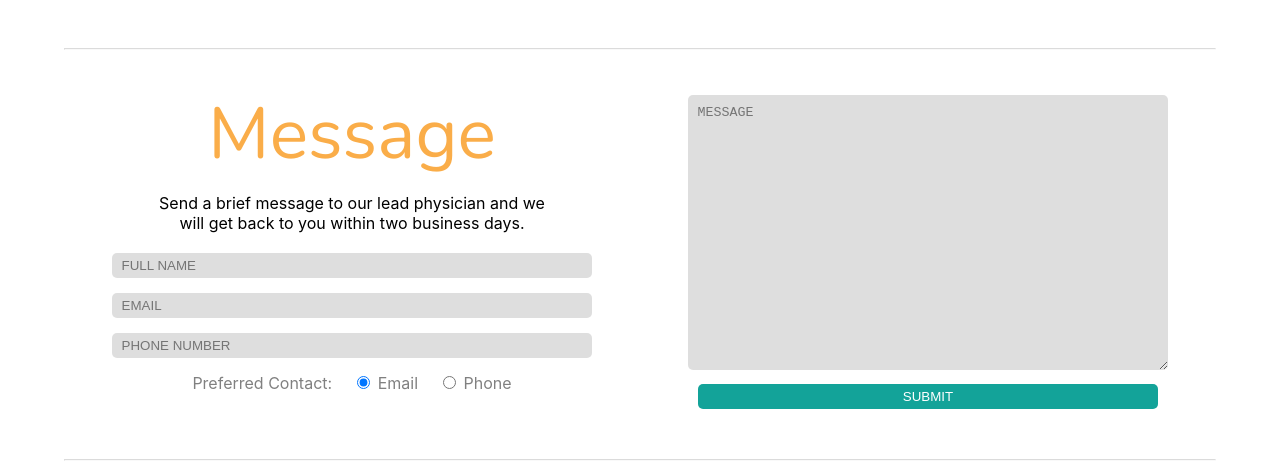
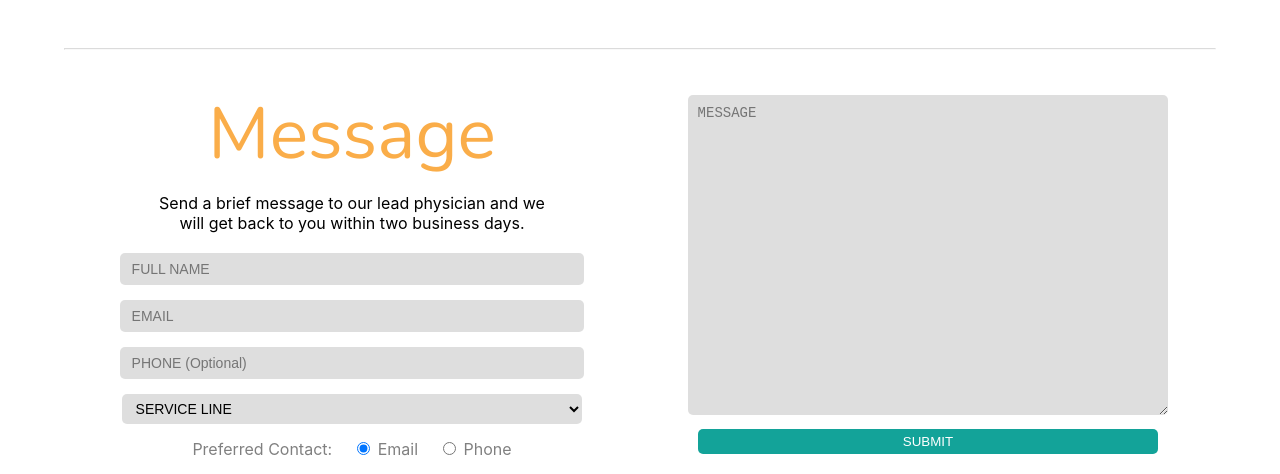
Before and after one commit to GregRoques/Varicure-Vein-Center, a React (Create React App) app: page /contact in a window 1280 px wide. Shown: the part 1078-1552 px from the top of the page. Built offline with nearby package versions, Linux system fonts and the light colour scheme; no server answers.

Commit message:
added service lines to contact form before calling it a day

```diff
--- a/src/Pages/Contact/Components/Message.js
+++ b/src/Pages/Contact/Components/Message.js
@@ -8,7 +8,8 @@ class Message extends Component {
         email: "",
         phone: "",
         contact: "email",
-        message: ""
+        message: "",
+        services: ""
     };
 
     onChangeHandler = e => {
@@ -20,13 +21,14 @@ class Message extends Component {
 
     onSubmitHanlder = e => {
         e.preventDefault();
-        const { name, email, phone, contact, message } = this.state;
+        const { name, email, phone, contact, message, services } = this.state;
         axios.post("http://localhost:2000/personalData", {
             name,
             email,
             phone,
             contact,
-            message
+            message,
+            services
         })
             .then(res => {
                 console.log(res);
@@ -44,7 +46,15 @@ class Message extends Component {
                     <div className={ cssMessage.intro }>Send a brief message to our lead physician and we will get back to you within two business days.</div>
                     <input className={ cssMessage.shortForm } type="text" name="name" placeholder="FULL NAME" defaultValue={ this.state.name } required/> <br/>
                     <input className={ cssMessage.shortForm } type="email" name="email" placeholder="EMAIL" defaultValue={ this.state.email } required/> <br/>
-                    <input className={ cssMessage.shortForm } type="tel" maxLength="14" name="phone" placeholder="PHONE NUMBER" defaultValue={ this.state.phone }/> <br/>
+                    <input className={ cssMessage.shortForm } type="tel" maxLength="14" name="phone" placeholder="PHONE (Optional)" defaultValue={ this.state.phone }/> <br/>
+                    <select className={ cssMessage.shortForm } name="services">
+                        <option value="" disabled selected required>SERVICE LINE</option>
+                        <option value="Kill Spider Man">Kill Spider Man</option>
+                        <option value="laser hair removal">Laser Hair Removal</option>
+                        <option value="cybernetic implants">Cybernetic Limbs </option>
+                        <option value="laser eyes"> Laser Eyes </option>
+                        <option value="General Service Questions"> General Questions/Other </option>
+                    </select>
                     <div className={ cssMessage.radioBoxes }>
                         Preferred Contact:
                         <input className={ cssMessage.radio } type="radio" name="contact" value="email" defaultChecked={this.state.contact === "email"}/> Email
--- a/src/Pages/Contact/Components/message.module.css
+++ b/src/Pages/Contact/Components/message.module.css
@@ -20,9 +20,10 @@
 
 .shortForm {
     margin: 10px 0px 5px 0px;
-    padding: 0px 10px 0px 10px;
+    text-indent: 10px;
+    font-size:14px;
     width: 80%;
-    height: 25px;
+    height: 30px;
     border:none;
     border-radius:5px;
     background-color:rgb(211,211,211,0.75);
@@ -37,11 +38,12 @@ input:placeholder-shown, textarea:placeholder-shown{
     margin: 10px 0px 10px 0px;
     padding: 10px;
     width: 80%;
-    height: 255px;
+    height: 300px;
     border:none;
     border-radius:5px;
     background-color:rgb(211,211,211,0.75);
     color:black;
+    font-size:14px;
 }
 
 .submit {
```
